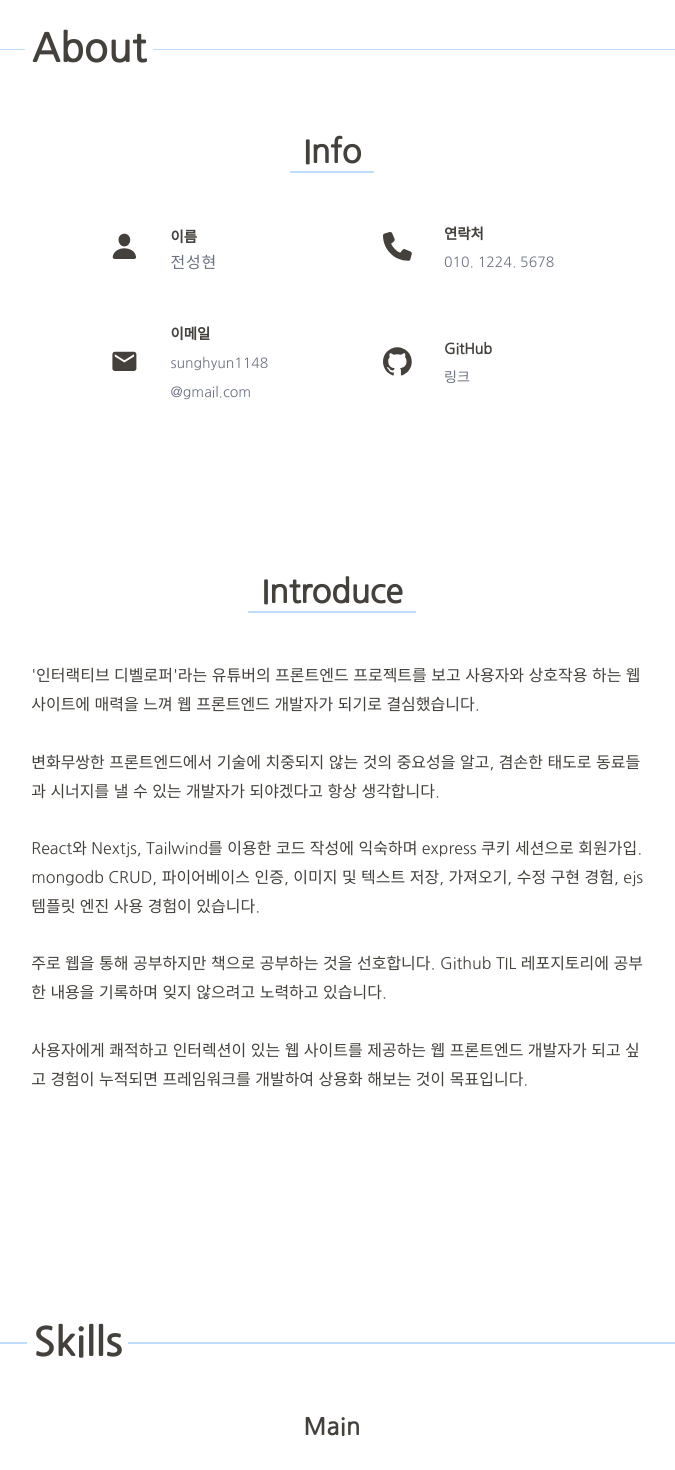
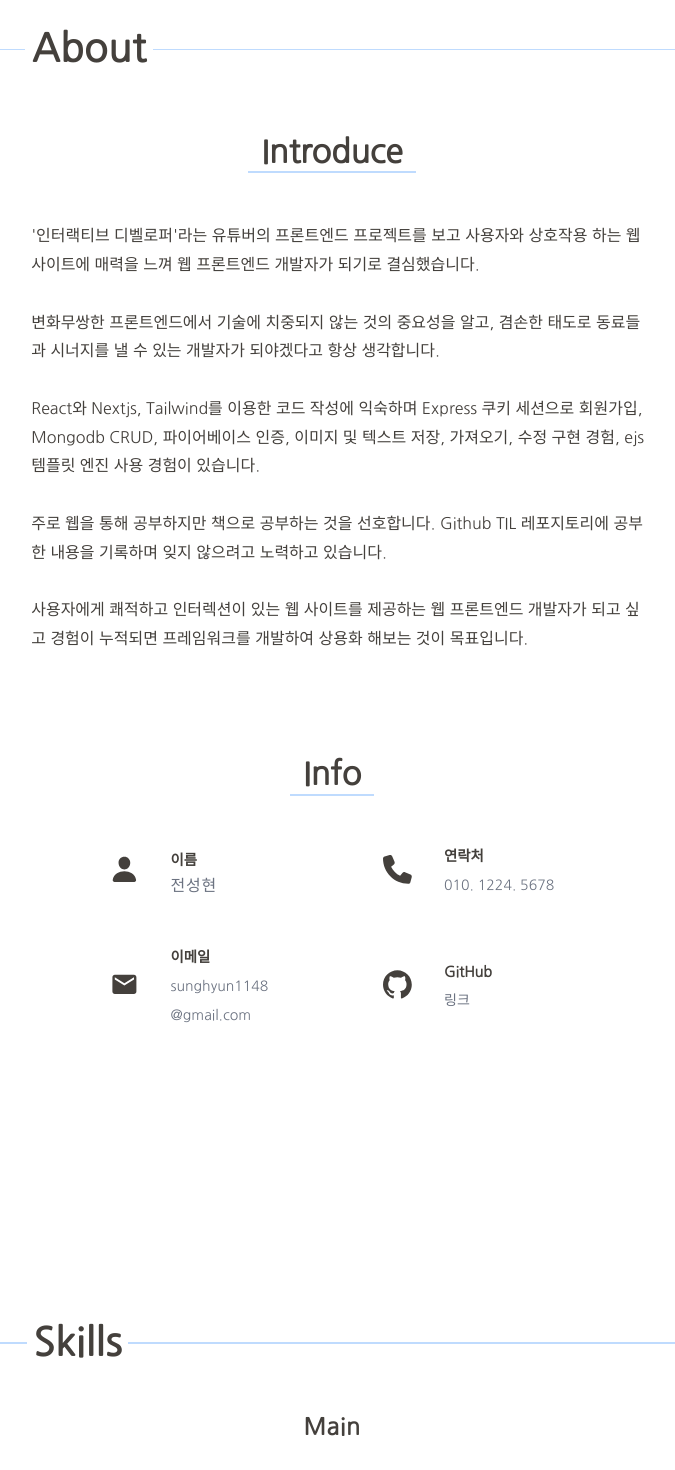
Before and after one commit to Iam-Sunghyun/my-portfolio, a Next.js app: page / in a window 1280 px wide. Shown: the part 840-2310 px from the top of the page, without its empty margins (308-983 px from the left). Built offline with nearby package versions, Linux system fonts and the light colour scheme.

Commit message:
텍스트 내용 및 위치 수정

```diff
--- a/app/projects/music-player/page.tsx
+++ b/app/projects/music-player/page.tsx
@@ -51,12 +51,12 @@ function Page() {
             추가하고 재생하는 기본적인 앱을 만든 후 좀 더 동적으로 만들고 싶어져 비주얼라이저와
             이퀄라이저 기능을 추가하였다.
             <br />
-            구글 검색으로 디자인을 참고했고 기능 구현은 직접 하였다. 가장 익숙하고 많이 사용되는
+            가장 익숙하고 많이 사용되는
             <b> React</b>를 사용해 UI를 구현하였고 <b>css-modules</b>를 사용하여 순수 <b>CSS</b>의
             감을 잃지 않고자 하였다.
             <br />
             개발 과정에서 <b>Web Audio API</b>의 소리 재생 메커니즘과 <b>canvas API</b>의 기본적인
-            기능과 <b>requestAnimationFrame()</b> 사용법을 숙지할 수 있었다.
+            기능, 그리고 <b>requestAnimationFrame()</b> 사용법을 숙지할 수 있었다.
           </p>
         </div>
       </div>
@@ -75,7 +75,9 @@ function Page() {
             </span>
             <li>오디오 이퀄라이저</li>특정 주파수 증폭, 좌우 밸런스 변경, 속도 변경
             <li>음악 추가, 삭제</li>
-            <span>input 요소 및 드래그앤 드롭으로 음악 추가, 음악 리스트는 context로 관리</span>
+            <span>
+              input 요소 클릭 및 드래그앤 드롭으로 음악 추가, 음악 리스트는 context로 관리
+            </span>
             <li>음악 목록 출력</li>
             <li>커스텀 프로그레스바</li>
             <span>시간이 흐름에 따라 바가 움직이고 클릭 시 해당 시간으로 이동</span>
@@ -155,8 +157,8 @@ function Page() {
             <h3 className=" text-blue-600">Solution</h3>
             <span className="text-blue-700">
               음악이 변경될 때마다 useEffect가 실행되어 오디오 컨텍스트와 오디오 요소가 연결되어
-              오디오 소스 노드(MediaElementAudioSourceNode)를 생성했다. 이를 useEffect 내에 조건문을
-              사용해 한번 생성된 뒤엔 실행되지 않도록 수정하였다.
+              오디오 소스 노드(MediaElementAudioSourceNode)를 생성했던 것을 useEffect 내에 조건문을
+              사용해 한번만 생성되도록 수정하였다.
             </span>
           </div>
           <br />
--- a/app/projects/my-portfolio/page.tsx
+++ b/app/projects/my-portfolio/page.tsx
@@ -59,7 +59,7 @@ function Page() {
               ThemeProvider 래퍼 컴포넌트 파일에 Context를 별도로 분리하여 관리. localstorage에
               다크모드 상태 저장하여 새로고침 해도 유지되도록 구현
             </span>
-            <li>동적인 페이지</li>
+            <li>동적인 UI</li>
             <span>
               aceternityUI, framer-motion, transfrom, transition 사용해 동적인 효과를 주어 사용자
               경험을 향상시킴
@@ -75,7 +75,7 @@ function Page() {
               훅을 사용하여 현재 스크롤 위치를 추적하고, 300px 이상 스크롤 시 버튼 활성화, 클릭 시
               페이지 최상단으로 이동
             </span>
-            <li>컴포넌트 재사용</li>
+            {/* <li>컴포넌트 재사용</li> */}
             <li>반응형</li>
           </ul>
         </div>
@@ -101,7 +101,8 @@ function Page() {
             <h3 className="text-blue-600">Solution2</h3>
             <span className="text-blue-700">
               공식 문서를 보며 Link 컴포넌트의 href 속성에 id 값을 사용하여 특정 요소로 연결할 수
-              있다는 것을 알게 되어 해당 방법으로 구현했다.
+              있다는 것을 알게 되어 해당 방법으로 구현하였고 요소의 위치 변화 상관 없이 정확하게
+              이동할 수 있게 되었다.
             </span>
           </div>
         </div>
--- a/components/About.tsx
+++ b/components/About.tsx
@@ -22,8 +22,46 @@ function About() {
   return (
     <section id="About" className="flex flex-col  gap-4 ">
       <HorizentalLine text="About" />
-
       <div className="flex flex-col gap-10  ">
+        <motion.h2
+          variants={framerVariants}
+          initial="initial"
+          whileInView={"animate"}
+          viewport={{ once: true }}
+          transition={{
+            duration: 0.5,
+            delay: 0,
+          }}
+          className="text-[2.5rem] font-bold mb-5 leading-[1.2]"
+        >
+          <p className="border-b-2 border-blue-200 inline-block px-4 mx-auto">Introduce</p>
+        </motion.h2>
+        <p className="text-xl text-start max-w-[50rem] mx-auto sm:pl-6 leading-9">
+          {/* 프론트 시작 계기 */}
+          &apos;인터랙티브 디벨로퍼&apos;라는 유튜버의 프론트엔드 프로젝트를 보고 사용자와 상호작용
+          하는 웹 사이트에 매력을 느껴 웹 프론트엔드 개발자가 되기로 결심했습니다.
+          <br />
+          <br />
+          {/* 가치관 */}
+          변화무쌍한 프론트엔드에서 기술에 치중되지 않는 것의 중요성을 알고, 겸손한 태도로 동료들과
+          시너지를 낼 수 있는 개발자가 되야겠다고 항상 생각합니다.
+          <br />
+          <br />
+          {/* 수정필 */}
+          React와 Nextjs, Tailwind를 이용한 코드 작성에 익숙하며 Express 쿠키 세션으로 회원가입,
+          Mongodb CRUD, 파이어베이스 인증, 이미지 및 텍스트 저장, 가져오기, 수정 구현 경험, ejs
+          템플릿 엔진 사용 경험이 있습니다.
+          <br />
+          <br />
+          주로 웹을 통해 공부하지만 책으로 공부하는 것을 선호합니다. Github TIL 레포지토리에 공부한
+          내용을 기록하며 잊지 않으려고 노력하고 있습니다.
+          {/* 목표 */}
+          <br /> <br />
+          사용자에게 쾌적하고 인터렉션이 있는 웹 사이트를 제공하는 웹 프론트엔드 개발자가 되고 싶고
+          경험이 누적되면 프레임워크를 개발하여 상용화 해보는 것이 목표입니다.
+        </p>
+      </div>
+      <div className="flex flex-col gap-10  mt-28">
         <motion.h2
           variants={framerVariants}
           initial="initial"
@@ -79,45 +117,6 @@ function About() {
           </div>
         </div>
       </div>
-
-      <div className="flex flex-col gap-10  mt-28">
-        <motion.h2
-          variants={framerVariants}
-          initial="initial"
-          whileInView={"animate"}
-          viewport={{ once: true }}
-          transition={{
-            duration: 0.5,
-            delay: 0,
-          }}
-          className="text-[2.5rem] font-bold mb-5 leading-[1.2]"
-        >
-          <p className="border-b-2 border-blue-200 inline-block px-4 mx-auto">Introduce</p>
-        </motion.h2>
-        <p className="text-xl text-start max-w-[50rem] mx-auto sm:pl-6 leading-9">
-          {/* 프론트 시작 계기 */}
-          &apos;인터랙티브 디벨로퍼&apos;라는 유튜버의 프론트엔드 프로젝트를 보고 사용자와 상호작용
-          하는 웹 사이트에 매력을 느껴 웹 프론트엔드 개발자가 되기로 결심했습니다.
-          <br />
-          <br />
-          {/* 가치관 */}
-          변화무쌍한 프론트엔드에서 기술에 치중되지 않는 것의 중요성을 알고, 겸손한 태도로 동료들과
-          시너지를 낼 수 있는 개발자가 되야겠다고 항상 생각합니다.
-          <br />
-          <br />
-          React와 Nextjs, Tailwind를 이용한 코드 작성에 익숙하며 express 쿠키 세션으로 회원가입.
-          mongodb CRUD, 파이어베이스 인증, 이미지 및 텍스트 저장, 가져오기, 수정 구현 경험, ejs
-          템플릿 엔진 사용 경험이 있습니다.
-          <br />
-          <br />
-          주로 웹을 통해 공부하지만 책으로 공부하는 것을 선호합니다. Github TIL 레포지토리에 공부한
-          내용을 기록하며 잊지 않으려고 노력하고 있습니다.
-          {/* 목표 */}
-          <br /> <br />
-          사용자에게 쾌적하고 인터렉션이 있는 웹 사이트를 제공하는 웹 프론트엔드 개발자가 되고 싶고
-          경험이 누적되면 프레임워크를 개발하여 상용화 해보는 것이 목표입니다.
-        </p>
-      </div>
     </section>
   );
 }
--- a/components/Hero-Section.tsx
+++ b/components/Hero-Section.tsx
@@ -11,7 +11,7 @@ export default function HeroSectionOne() {
     <section className="relative mx-auto mt-28 flex max-w-7xl flex-col items-center justify-center ">
       <div className=" px-4 py-10 md:py-20">
         <h1 className="mt-28 relative z-10 mx-auto max-w-4xl text-center text-4xl font-bold text-gray-800 xs:text-5xl md:text-6xl lg:text-7xl">
-          {"성장하는 미래를 그리는 프론트엔드 개발자 입니다.".split(" ").map((word, index) => (
+          {`안녕하세요!👋 프론트엔드 개발자 전성현 입니다.`.split(" ").map((word, index) => (
             <motion.span
               key={index}
               initial={{ opacity: 0, filter: "blur(4px)", y: 10 }}
--- a/data/projects.js
+++ b/data/projects.js
@@ -8,10 +8,10 @@ export const projects = [
     skills: [
       "React",
       "Context-API",
-      "css-modules",
+      "CSS-modules",
       "Audio Web API",
-      "canvas API",
-      "react-hot-toast",
+      "Canvas API",
+      "React-hot-toast",
     ],
     description:
       // "오디오 기기 기본 기능",
@@ -23,7 +23,7 @@ export const projects = [
       // "음악 목록 출력",
       // "커스텀 프로그레스바",
       // "반응형",
-      "오디오 비주얼라이저 동적 음악 플레이어",
+      "동적 비주얼라이저 음악 플레이어",
 
     link: "projects/music-player",
   },
@@ -35,9 +35,9 @@ export const projects = [
       "Typescript",
       "Context-API",
       "LocalStorage",
-      "tailwindCSS",
+      "TailwindCSS",
       "AceternityUI",
-      "framer-motion",
+      "Framer-motion",
     ],
     description:
       // "다크모드", "랜딩 페이지", "플로팅 네비게이션바", "반응형"
```
